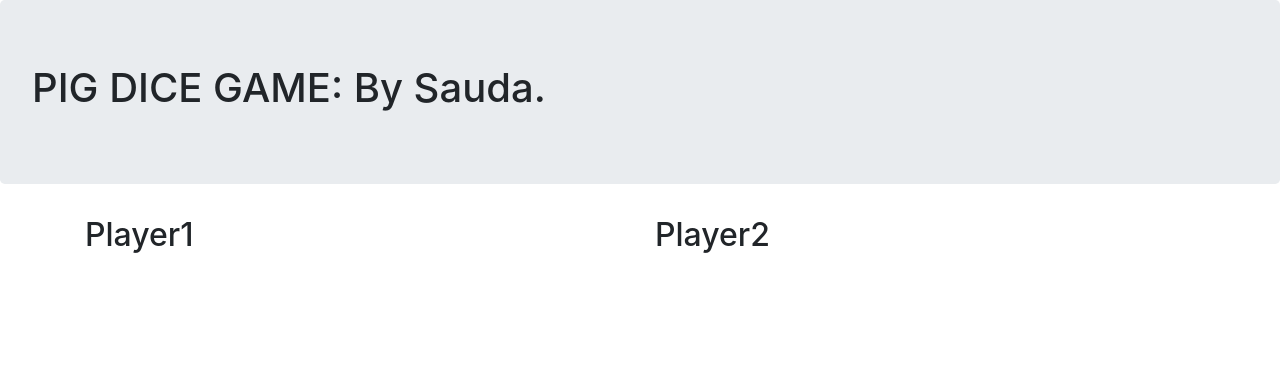
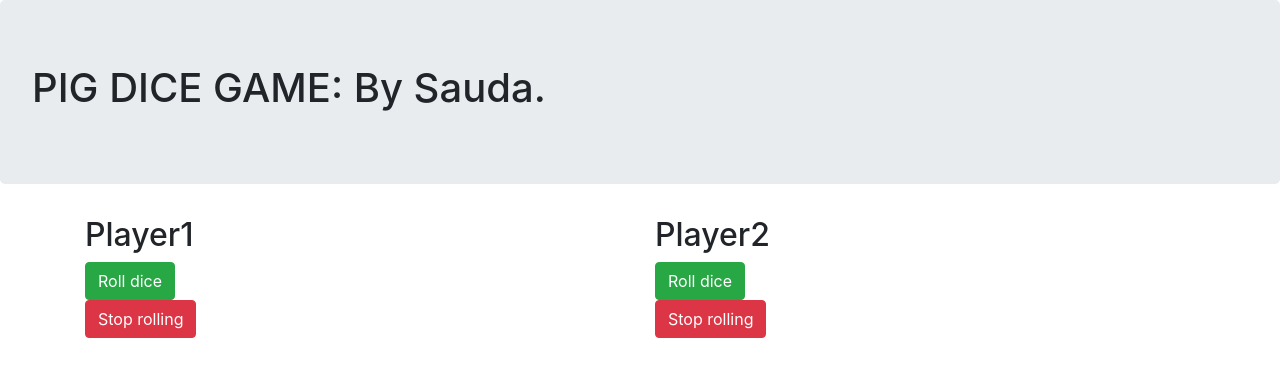
Before and after one commit to saudahabib/pig-dice, a plain HTML site: page index.html in a window 1280 px wide. Drawn offline with Linux system fonts and the light colour scheme.

Commit message:
Add buttons to page

```diff
--- a/index.html
+++ b/index.html
@@ -20,12 +20,16 @@
           <div class="dice" id="die1">
 
           </div>
+          <button class="btn btn-success" type="button" name="button" onclick="roll()">Roll dice</button><br>
+          <button class="btn btn-danger"type="button" name="button" onclick="hold()">Stop rolling</button>
         </div>
         <div class="col-md-6">
           <h2>Player2</h2>
           <div class="dice" id="die2">
 
           </div>
+          <button class="btn btn-success"type="button" name="button" onclick="roll()">Roll dice</button><br>
+          <button class="btn btn-danger"type="button" name="button" onclick="hold()">Stop rolling</button>
         </div>
       </div>
     </div>
```
